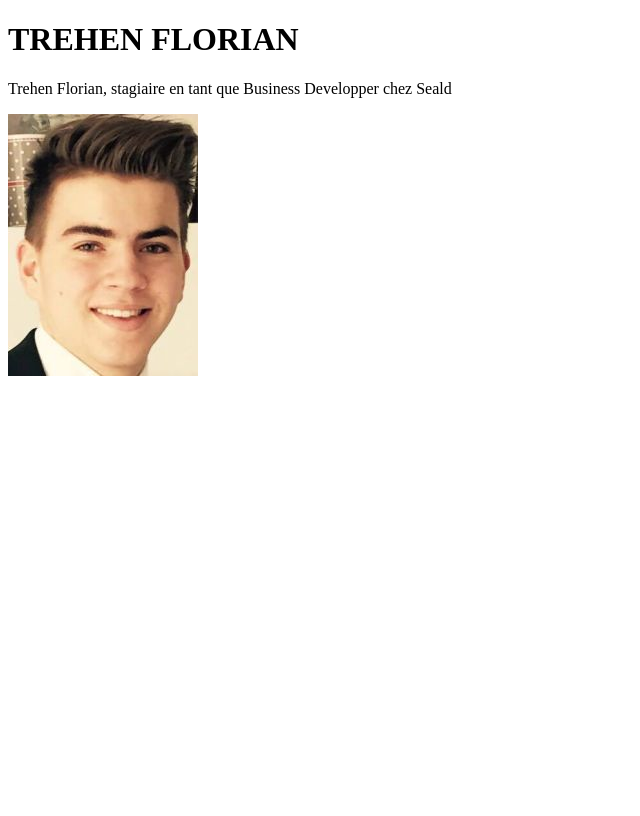
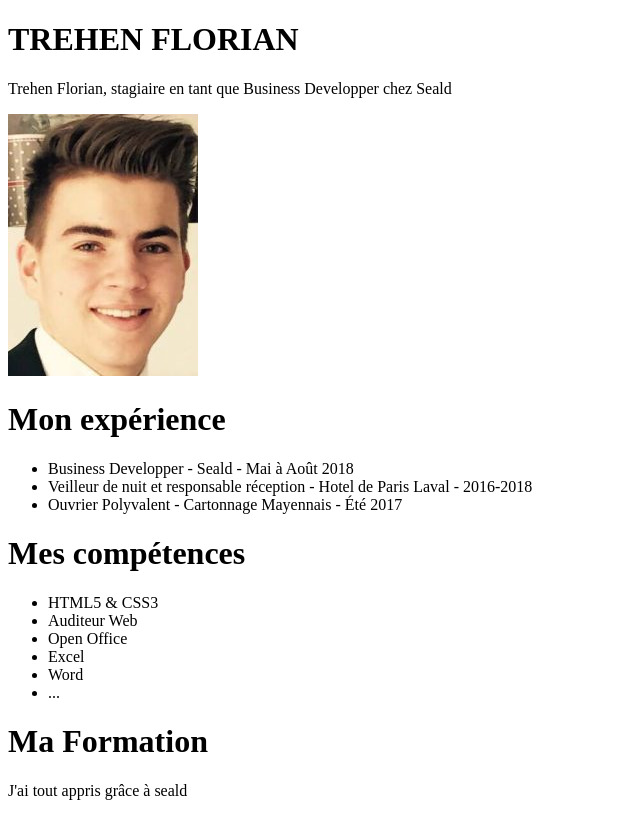
Before and after one commit to flo-t/flo-t.github.io, a plain HTML site: page cv.html in a window 1280 px wide. Shown: the whole page, without its empty margins (0-640 px from the left). Drawn offline with Linux system fonts and the light colour scheme.

Commit message:
Complete Resume

```diff
--- a/cv.html
+++ b/cv.html
@@ -12,5 +12,29 @@
         <img src="/images/florian_photo_mini.jpg" alt="Photo du bo goss" title="Cliquez ici pour agrandir" />
       </a>
     </p>
+
+    <h1>Mon expérience</h1>
+    <p>
+      <ul>
+        <li>Business Developper - Seald - Mai à Août 2018</li>
+        <li>Veilleur de nuit et responsable réception - Hotel de Paris Laval - 2016-2018</li>
+        <li>Ouvrier Polyvalent - Cartonnage Mayennais - Été 2017</li>
+      </ul>
+    </p>
+    <h1>Mes compétences</h1>
+    <p>
+      <ul>
+        <li>HTML5 & CSS3</li>
+        <li>Auditeur Web</li>
+        <li>Open Office</li>
+        <li>Excel</li>
+        <li>Word</li>
+        <li>...</li>
+      </ul>
+    </p>
+    <h1>Ma Formation</h1>
+    <p>
+      J'ai tout appris grâce à seald
+    </p>
 </body>
 </html>
```
